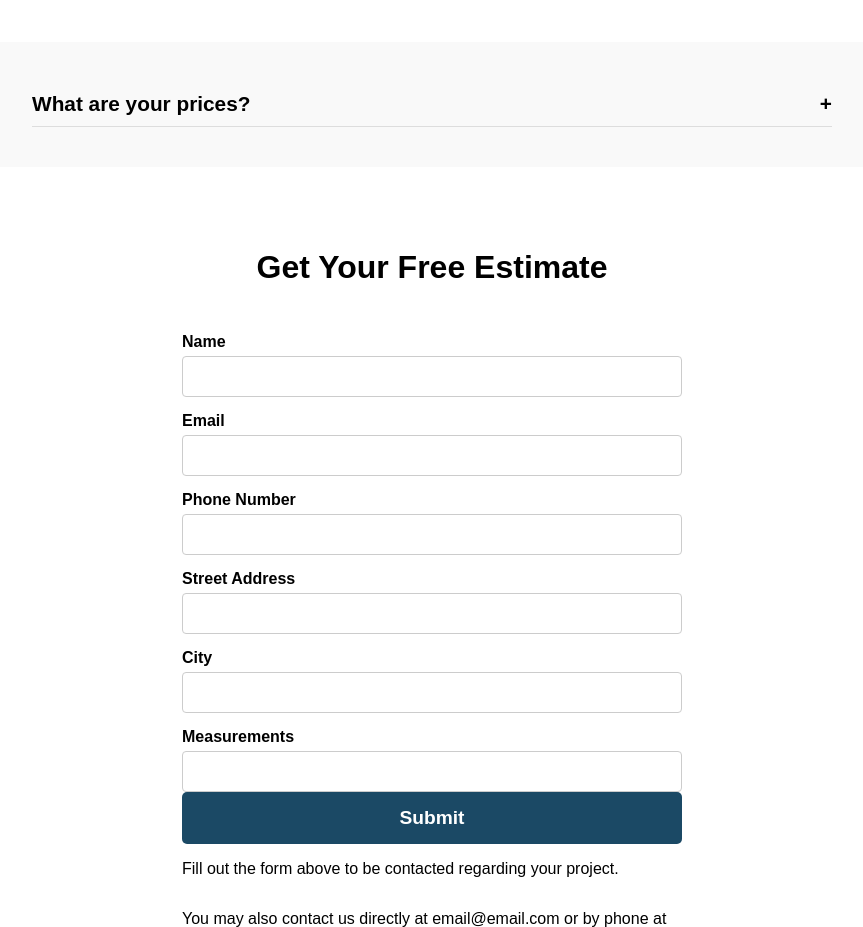
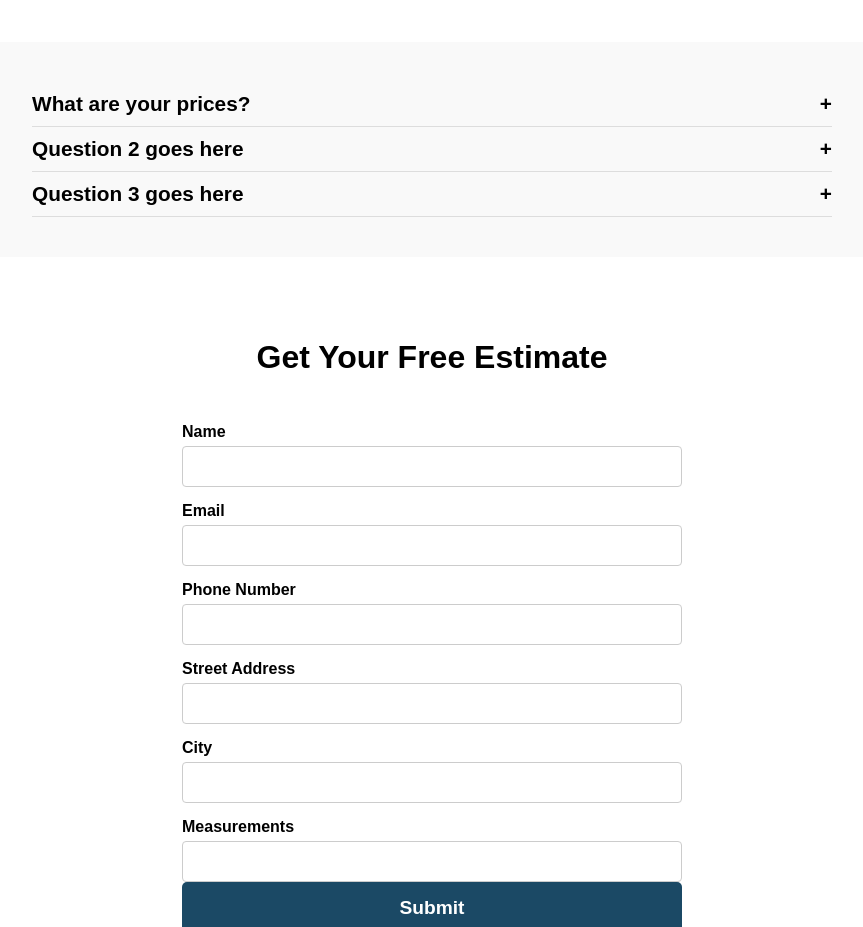
Before and after one commit to dominiccc13/concrete-demo, a plain HTML site: page index.html in a window 1280 px wide. Shown: the part 1340-2267 px from the top of the page, without its empty margins (208-1071 px from the left). Drawn offline with Linux system fonts and the light colour scheme.

Commit message:
added sample questions

```diff
--- a/index.html
+++ b/index.html
@@ -60,6 +60,14 @@
                 <div class="question-header"><h3>What are your prices?</h3><h3 class="question-expander">+</h3></div>
                 <p>Our rates depend on the type of concrete and the total square footage used. Labor is accounted for in our prices.</p>
             </div>
+            <div class="question">
+                <div class="question-header"><h3>Question 2 goes here</h3><h3 class="question-expander">+</h3></div>
+                <p>Our rates depend on the type of concrete and the total square footage used. Labor is accounted for in our prices.</p>
+            </div>
+            <div class="question">
+                <div class="question-header"><h3>Question 3 goes here</h3><h3 class="question-expander">+</h3></div>
+                <p>Our rates depend on the type of concrete and the total square footage used. Labor is accounted for in our prices.</p>
+            </div>
         </div>
     </div>
     <div id="estimate-container">
```
